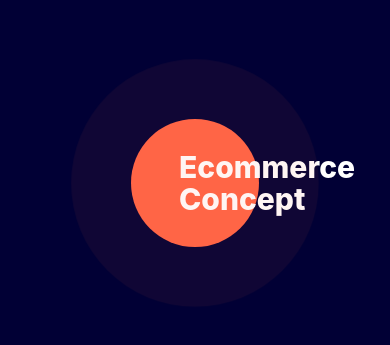
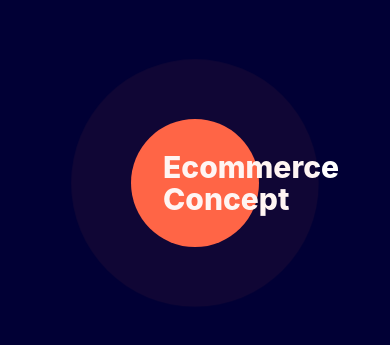
Before and after one commit to irojasag/ecommerce-concept, an Angular app: page /loading in a window 390 px wide. Shown: the part 239-584 px from the top of the page. Built offline with nearby package versions, Linux system fonts and the light colour scheme.

Commit message:
Fix loading screens on small phones

```diff
--- a/src/app/pages/loading/pages/loading/loading.component.html
+++ b/src/app/pages/loading/pages/loading/loading.component.html
@@ -1,13 +1,13 @@
 <!-- Background oscuro -->
-<div class="flex flex-row justify-center items-center h-screen bg-stratos-500">
+<div class="flex flex-row justify-center items-center h-screen w-screen bg-stratos-500">
 
   <!-- Circulo con animación-->
   <div class="h-32 w-32 absolute bg-persimmon-600 rounded-full animate-ping">
   </div>
   <!-- Circulo con contenido -->
-  <div class="h-32 w-32 bg-persimmon-600 rounded-full flex flex-row items-center ">
+  <div class="h-32 w-32 bg-persimmon-600 rounded-full flex flex-row items-center">
     <!-- Texto -->
-    <span class="text-white text-3xl font-extrabold leading-8 p-12">
+    <span class="text-white text-3xl font-extrabold leading-8 w-8 pl-8 ">
       Ecommerce Concept
     </span>
   </div>
```
